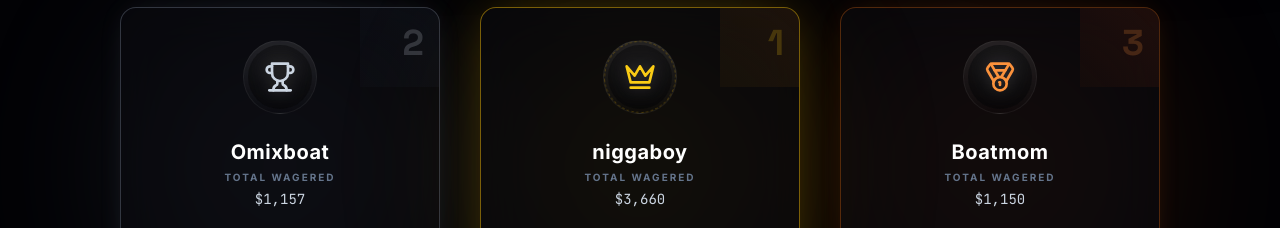
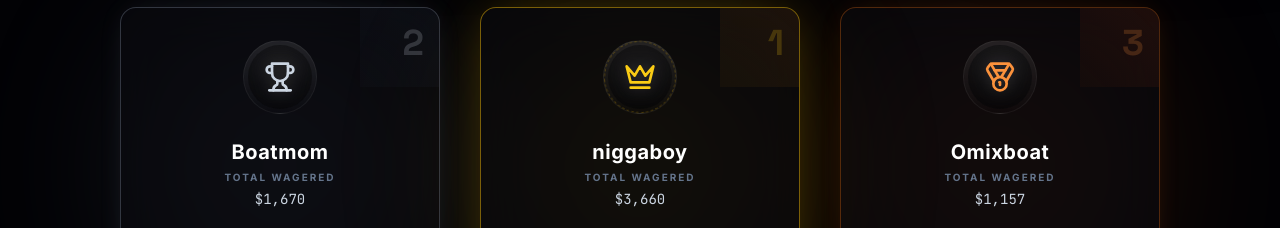
Before and after one commit to vivekstills/boat, a React (Vite) app: page / in a window 1280 px wide. Shown: the part 1080-1308 px from the top of the page. Built offline with nearby package versions, Linux system fonts and the light colour scheme.

Commit message:
Update constants.ts

```diff
--- a/constants.ts
+++ b/constants.ts
@@ -24,8 +24,8 @@ export const BONUSES: Bonus[] = [
 // Raw data provided
 const RAW_PLAYERS = [
   { username: 'niggaboy', wagered: 3660 },
+  { username: 'Boatmom', wagered: 1670 },
   { username: 'Omixboat', wagered: 1157 },
-  { username: 'Boatmom', wagered: 1150 },
   { username: 'Optimnob', wagered: 731 },
   { username: 'plastictrees', wagered: 690 },
 ];
```
